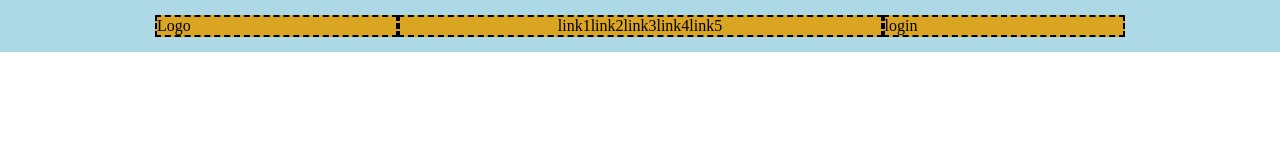
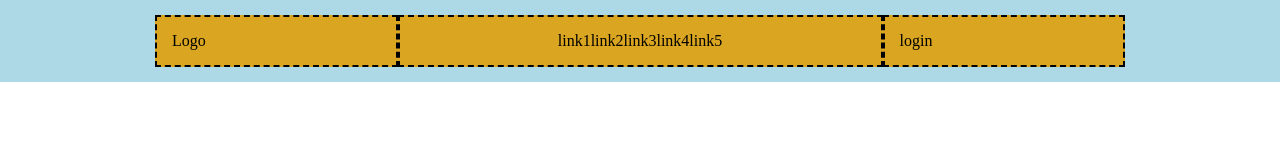
Before and after one commit to LucaB98/htmlcss-struttura-discord, a plain HTML site: page index.html in a window 1280 px wide. Drawn offline with Linux system fonts and the light colour scheme.

Commit message:
fix header padding

```diff
--- a/css/style.css
+++ b/css/style.css
@@ -38,6 +38,7 @@ ul{
 .log{
     flex-basis: 25%;
     border: 2px dashed black;
+    padding: var(--space);
 }
 
 .log.list{
```
